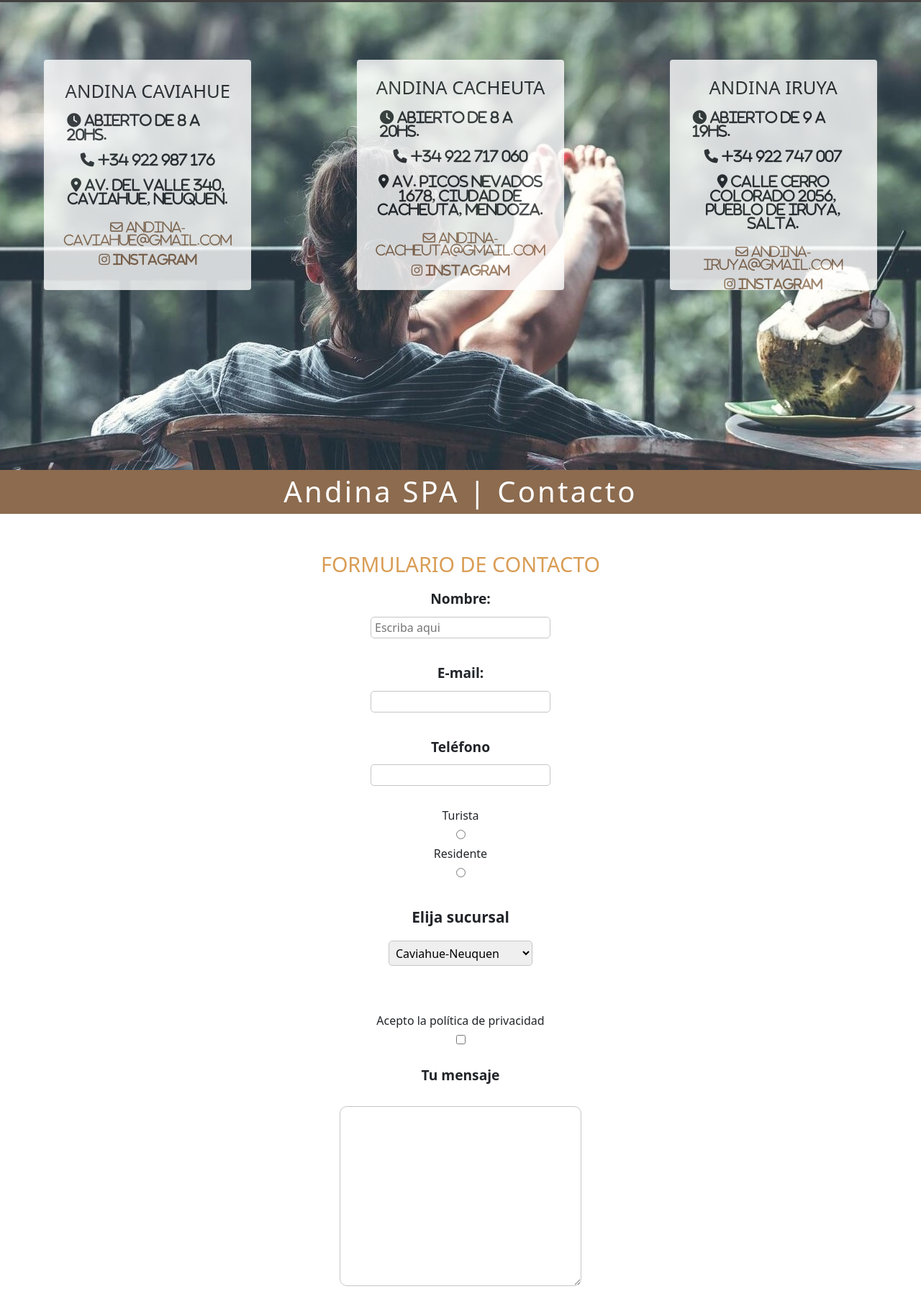
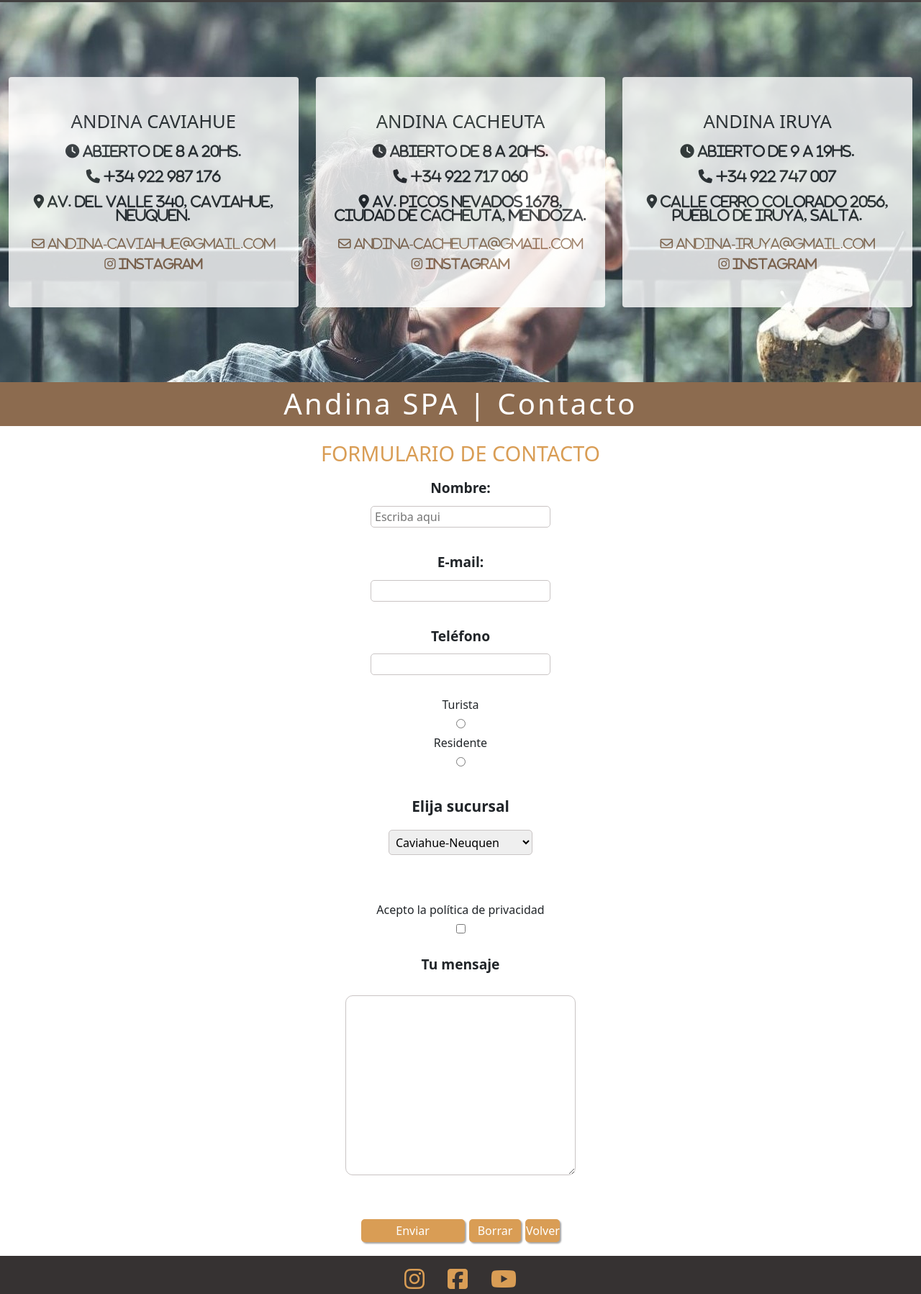
Before and after one commit to NatiCastro/proyecto-coder-andinaspa, a website: page contacto.html in a window 1280 px wide. Shown: the part 53-1851 px from the top of the page at 72% size. Drawn offline with nearby package versions, Linux system fonts and the light colour scheme.

Commit message:
arreglo img contacto

```diff
--- a/contacto.html
+++ b/contacto.html
@@ -59,10 +59,10 @@
       </nav>
   </header>
 <!-- cards -->
-<div class="contact__container">
+<div class="container-fluid contact__container">
   <section class="row">
     <div class="col-12 col-sm-12 col-md-6 col-lg-4 contact__grid">
-<div class="card contact" style="width: 18rem;">
+<div class="card contact">
   <div class="card-body">
     <h5 class="card-title contact__title">Andina Caviahue</h5>
     <h6 class="contact__subtitle far fa-clock">  Abierto de 8 a 20hs.</h6>
@@ -74,7 +74,7 @@
 </div>
 </div>
 <div class="col-12 col-sm-12 col-md-6 col-lg-4 contact__grid">
-<div class="card contact" style="width: 18rem;">
+<div class="card contact">
   <div class="card-body">
     <h5 class="card-title contact__title">Andina Cacheuta</h5>
     <h6 class="contact__subtitle far fa-clock">  Abierto de 8 a 20hs.</h6>
@@ -86,7 +86,7 @@
 </div>
 </div>
 <div class="col-12 col-sm-12 col-md-6 col-lg-4 contact__grid">
-<div class="card contact" style="width: 18rem;">
+<div class="card contact">
   <div class="card-body">
     <h5 class="card-title contact__title">Andina Iruya</h5>
     <h6 class="contact__subtitle far fa-clock">  Abierto de 9 a 19hs.</h6>
--- a/scss/_contacto.scss
+++ b/scss/_contacto.scss
@@ -28,6 +28,7 @@ $color-9: #403429;
 .contact {
   margin: 1rem auto 0 auto;
   padding: 0.5rem;
+  width: auto;
   height: 15rem;
   opacity: 0.8;
   &__title {
@@ -68,13 +69,13 @@ $color-9: #403429;
     letter-spacing: 0.2rem;
   }
   &__fields {
-    width: 95%;
+    width: 100%;
+    margin: 0 auto;
     display: flex;
     flex-direction: column;
     flex-wrap: wrap;
     justify-content: center;
     align-items: center;
-    margin: 2rem 2rem;
     padding: 1rem;
     border: 2px solid $color-7;
   }
@@ -122,8 +123,8 @@ $color-9: #403429;
     font-weight: lighter;
   }
   &__input--textarea {
-    width: 21rem;
-    height: 250px;
+    width: 16rem;
+    height: 200px;
     outline: none;
     border: 1.4px solid rgb(201, 196, 196);
     border-radius: 10px;
--- a/scss/_footer.scss
+++ b/scss/_footer.scss
@@ -52,9 +52,9 @@ $f-size-f: 1rem; //Ejemplo en footer multiplicación, y en navbar de suma y rest
     background-color: $color-3;
   }
   &__container--copyright h4 {
-    font-size: 0.8rem;
+    font-size: 0.7rem;
     text-align: center;
-    padding: 1rem;
+    padding: 0.8rem;
     font-variant: small-caps;
     letter-spacing: 0.1rem;
   }
--- a/scss/_galeria1.scss
+++ b/scss/_galeria1.scss
@@ -1,22 +1,21 @@
 /* Galeria1 */
-
+.container-galery {
+  margin-top: 4rem;
+}
 .card {
-  margin-top: 5rem;
-  margin-bottom: 2rem;
+  margin: 0.5rem 1rem 1rem 1rem;
   border: none;
 }
 .card-title {
   font-size: 2rem;
 }
 
-.img-item {
-  height: 26rem;
-}
 .card-body {
   display: flex;
   flex-direction: column;
   justify-content: center;
   align-items: center;
+  text-align: center;
 }
 .button-discover {
   text-decoration: none;
--- a/scss/_mediaqueries.scss
+++ b/scss/_mediaqueries.scss
@@ -2,15 +2,19 @@ $gris-oscuro: rgb(54, 50, 50);
 $gris-claro: rgb(95, 90, 90);
 
 @media (min-width: 600px) {
-  .contact__container {
-    background-image: url(/imagenes/imagenprincipal.jpg);
+  .serv-mobile {
+    display: none;
+  }
+  .img-serv {
     width: 100%;
-    height: 650px;
+    height: auto;
     margin-top: 3.5rem;
+    display: flex;
+    justify-content: center;
+    align-items: center;
     background-position: bottom;
-    background-repeat: no-repeat;
-    background-attachment: fixed;
   }
+
   .contact {
     margin: 0.5rem auto 0.5rem auto;
     padding: 0.5rem;
@@ -172,11 +176,20 @@ $gris-claro: rgb(95, 90, 90);
   .footer__container--copyright h4 {
     font-size: 1.1rem;
   }
-  .form__fields {
-    border: none;
+  .form {
+    &__fields {
+      border: none;
+    }
+    &__input--textarea {
+      width: 20rem;
+      height: 250px;
+      outline: none;
+      border: 1.4px solid rgb(201, 196, 196);
+      border-radius: 10px;
+    }
   }
   .contact {
-    margin: 5rem auto 2rem auto;
+    margin: 6.5rem auto 6.5rem auto;
     padding: 0.5rem;
     height: 20rem;
     opacity: 0.8;
@@ -207,3 +220,26 @@ $gris-claro: rgb(95, 90, 90);
     width: 360px;
   }
 }
+
+@media (min-width: 600px) {
+  .contact__container {
+    background-image: url(/imagenes/mascara.jpg);
+    width: 100%;
+    height: auto;
+    margin-top: 3.5rem;
+    background-position: right;
+    background-attachment: fixed;
+    background-repeat: no-repeat;
+  }
+}
+@media (min-width: 768px) {
+  .contact__container {
+    background-image: url(/imagenes/imagenprincipal.jpg);
+    width: 100%;
+    height: auto;
+    margin-top: 3.5rem;
+    background-position: top;
+    background-repeat: no-repeat;
+    background-attachment: fixed;
+  }
+}
--- a/scss/_servicios.scss
+++ b/scss/_servicios.scss
@@ -10,11 +10,17 @@ $color-7: #d9bfa0;
 $color-8: #8c6b4f;
 $color-9: #403429;
 
+.serv-mobile {
+  width: 100%;
+  height: auto;
+  margin-top: 1rem;
+  opacity: 0.9;
+  display: flex;
+  justify-content: center;
+  align-items: center;
+}
 .img-serv {
-  width: 100%;
-  height: 650px;
-  margin-top: 3.5rem;
-  background-position: top;
+  display: none;
 }
 
 .sm__text {
```
Also changed, not shown: galeria1.html (+1 -1 lines), servicios.html (+5 -1 lines), css/style.css, imagenes/exibidor-productos.png, imagenes/hidro-habitacion.png, imagenes/mascara.jpg (added), imagenes/parejasauna.png (added), imagenes/previaje.jpg, 1 other file.
